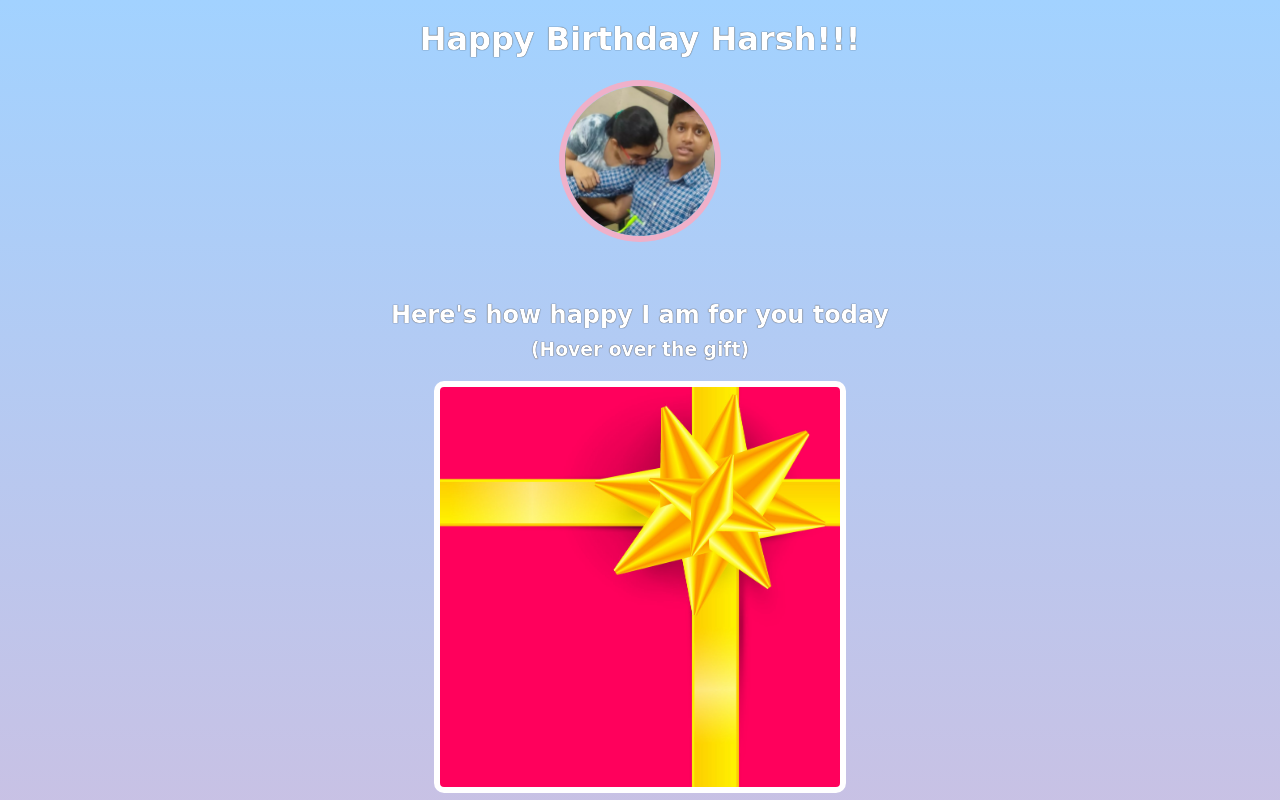
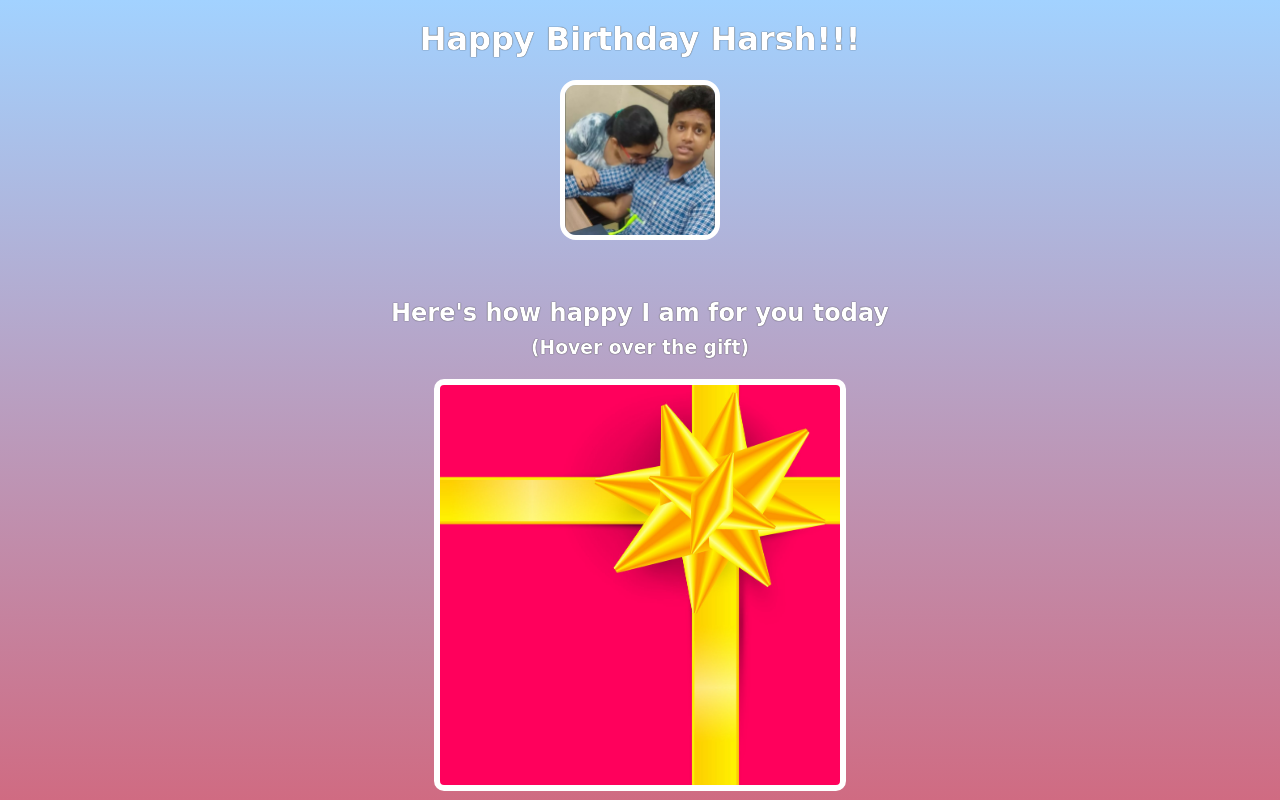
Before and after one commit to tejasdurge55/birthday_gift_card, a website built with Vite: page birthday_wish_card/index.html in a window 1280 px wide. Shown: the top 800 px of the page. Built offline with nearby package versions, Linux system fonts and the light colour scheme; a web font is replaced by a local one.

Commit message:
Update styles.css

```diff
--- a/birthday_wish_card/styles.css
+++ b/birthday_wish_card/styles.css
@@ -1,7 +1,7 @@
 body {
     text-align: center;
     font-family: 'Happy Monkey', cursive;
-    background: linear-gradient(#a2d2ff, #EFB0C9);
+    background: linear-gradient(#a2d2ff, red);
     color: #ffffff;
 }
 
@@ -11,8 +11,8 @@ h1, h2, h3, h4, p {
 
 #bff-img {
     width: 150px;
-    border-radius: 50%;
-    border: 6px solid #EFB0C9;
+    border-radius: 10%;
+    border: 5px solid white;
     margin-bottom: 10px;
 }
 
```
